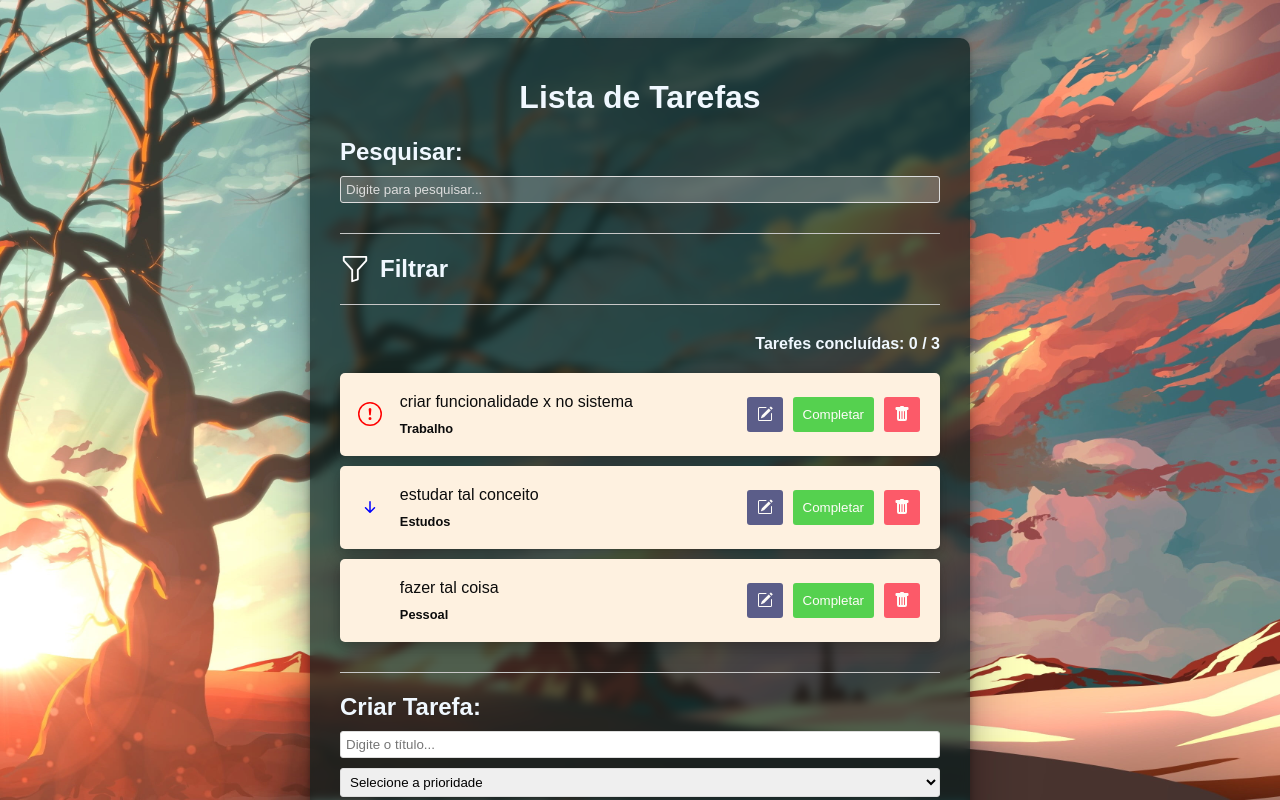
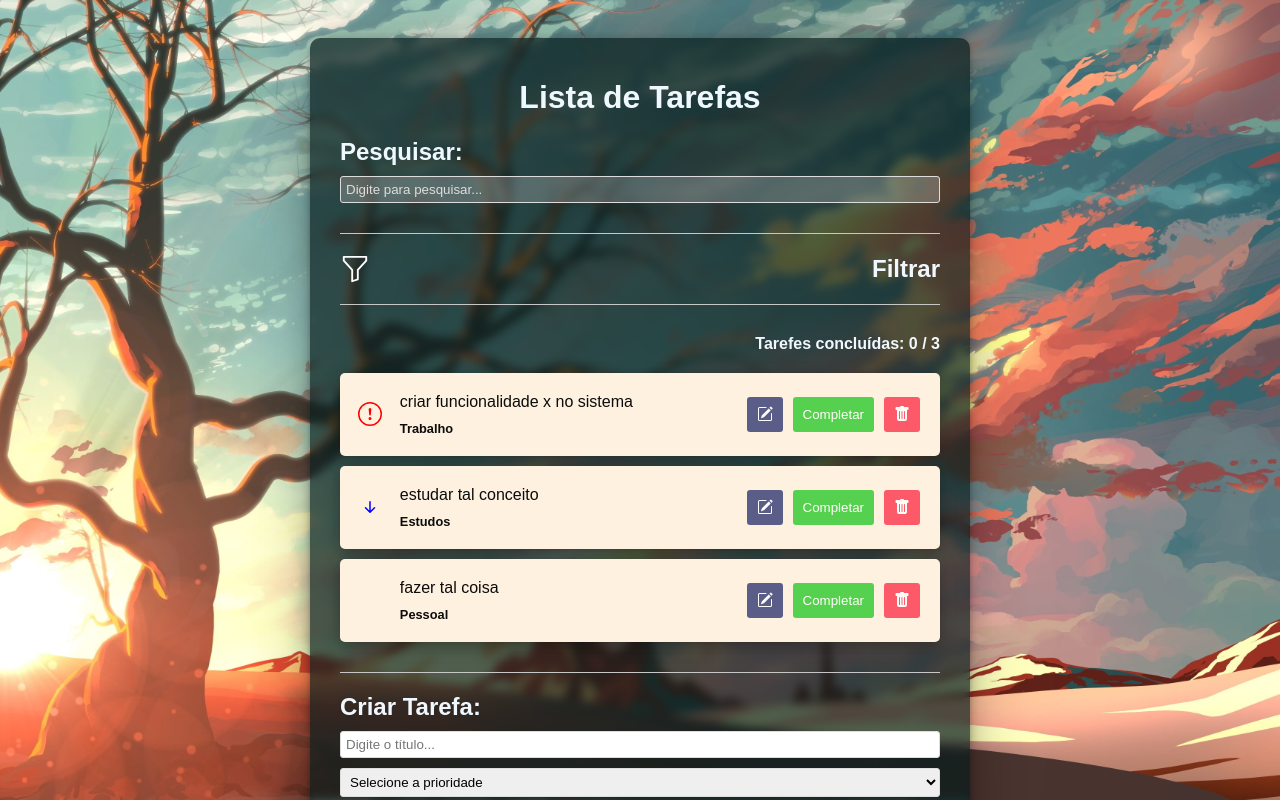
Before and after one commit to rianreiss/react-to-do-list, a React (Vite) app in the folder my-vite-project/: page / in a window 1280 px wide. Shown: the top 800 px of the page. Built offline with nearby package versions, Linux system fonts and the light colour scheme.

Commit message:
styles and ux updates

```diff
--- a/my-vite-project/src/App.css
+++ b/my-vite-project/src/App.css
@@ -223,17 +223,21 @@ select {
   display: flex;
   flex-direction: row;
   align-items: center;
-  gap: 10px;
-  width: -moz-max-content;
-  width: max-content;
+  justify-content: space-between;
+  width: 100%;
   height: -moz-max-content;
   height: max-content;
+}
+.filter-container .filter-title div {
+  display: flex;
   cursor: pointer;
 }
 .filter-container .filter-title img {
   height: -moz-max-content;
   height: max-content;
   width: 30px;
+  margin-right: 10px;
+  cursor: pointer;
 }
 .filter-container .filter-title h2 {
   margin: 0;
@@ -247,9 +251,10 @@ select {
   transition: max-height 0.3s ease-in-out;
 }
 .filter-container .filter-options {
-  display: flex;
+  display: grid;
+  grid-template-columns: repeat(2, 270px);
   justify-content: space-between;
-  gap: 3rem;
+  gap: 0.5rem;
   transition: display 0.3s ease-in-out;
 }
 .filter-container .filter-options div {
--- a/my-vite-project/src/App.scss
+++ b/my-vite-project/src/App.scss
@@ -257,15 +257,20 @@ select {
         display: flex;
         flex-direction: row;
         align-items: center;
-        gap: 10px;
-        width: max-content;
+        justify-content: space-between;
+        width: 100%;
         height: max-content;
-        cursor: pointer;
+
+        div{
+            display: flex;
+            cursor: pointer;
+        }
 
         img {
             height: max-content;
             width: 30px;
-
+            margin-right: 10px;
+            cursor: pointer;
         }
 
         h2 {
@@ -284,9 +289,10 @@ select {
     }
 
     .filter-options {
-        display: flex;
+        display: grid;
+        grid-template-columns: repeat(2, 270px);
         justify-content: space-between;
-        gap: 3rem;
+        gap: .5rem;
         transition: display 0.3s ease-in-out;
 
         div {
--- a/my-vite-project/src/components/Todo.jsx
+++ b/my-vite-project/src/components/Todo.jsx
@@ -28,13 +28,13 @@ const Todo = ({ todo, removeTodo, completeTodo, editTodo }) => {
                 </p>
             </div>
             <div className='buttons'>
-                <button className='edit' style={{ backgroundColor: todo.isCompleted ? "rgba(51, 57, 116, 0.5)" : "" }} onClick={() => editTodo(todo.id)}>
+                <button className='edit' disabled={todo.isCompleted} style={{ cursor: todo.isCompleted ? 'not-allowed' : '' , backgroundColor: todo.isCompleted ? "rgba(51, 57, 116, 0.5)" : "" }} onClick={() => editTodo(todo.id)}>
                     <img src={pencil} alt="" />
                 </button>
                 <button className='complete' style={{ boxShadow: todo.isCompleted ? "#333974 0px 0px 0px 2px" : "" }} onClick={() => completeTodo(todo.id)}>
                     {todo.isCompleted ? "Voltar" : "Completar"}
                 </button>
-                <button className='remove' style={{ backgroundColor: todo.isCompleted ? "rgba(217, 83, 79, 0.5)" : "" }} onClick={() => removeTodo(todo.id)}>
+                <button className='remove' disabled={todo.isCompleted} style={{ cursor: todo.isCompleted ? 'not-allowed' : '' , backgroundColor: todo.isCompleted ? "rgba(217, 83, 79, 0.5)" : "" }} onClick={() => removeTodo(todo.id)}>
                     <img src={trash} alt="" />
                 </button>
             </div>
```
Also changed, not shown: 1 other file (tests, documents, lock files or other folders).
